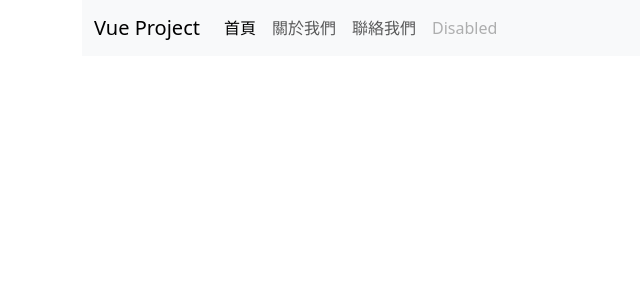
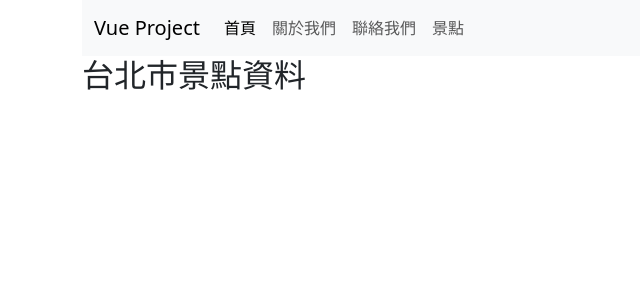
Before and after one commit to HelenLiu1101/vue-net-spots, a Vue app: page /spots in a window 1280 px wide. Shown: the top 300 px of the page, without its empty margins (0-640 px from the left). Built offline with nearby package versions, Linux system fonts and the light colour scheme.

Commit message:
建立 Spots Component

```diff
--- a/src/components/Navbar.vue
+++ b/src/components/Navbar.vue
@@ -19,7 +19,7 @@
                         <RouterLink class="nav-link" to="/contact">聯絡我們</RouterLink>
                     </li>
                     <li class="nav-item">
-                        <a class="nav-link disabled" aria-disabled="true">Disabled</a>
+                        <RouterLink class="nav-link" to="/spots">景點</RouterLink>
                     </li>
                 </ul>
             </div>
--- /dev/null
+++ b/src/components/Spots.vue
@@ -0,0 +1,9 @@
+<template>
+    <h2>台北市景點資料</h2>
+</template>
+
+<script setup>
+
+</script>
+
+<style></style>
--- a/src/router.js
+++ b/src/router.js
@@ -2,6 +2,7 @@ import { createRouter, createWebHistory } from "vue-router";
 import Home from "./components/Home.vue";
 import About from "./components/About.vue";
 import Contact from "./components/Contact.vue";
+import Spots from "./components/Spots.vue";
 
 const routes = [
   {
@@ -16,6 +17,10 @@ const routes = [
     path: "/contact", //http://loclhost:5173/contact
     component: Contact,
   },
+  {
+    path: "/spots", //http://loclhost:5173/spots
+    component: Spots,
+  },
 ];
 
 const router = createRouter({
```
